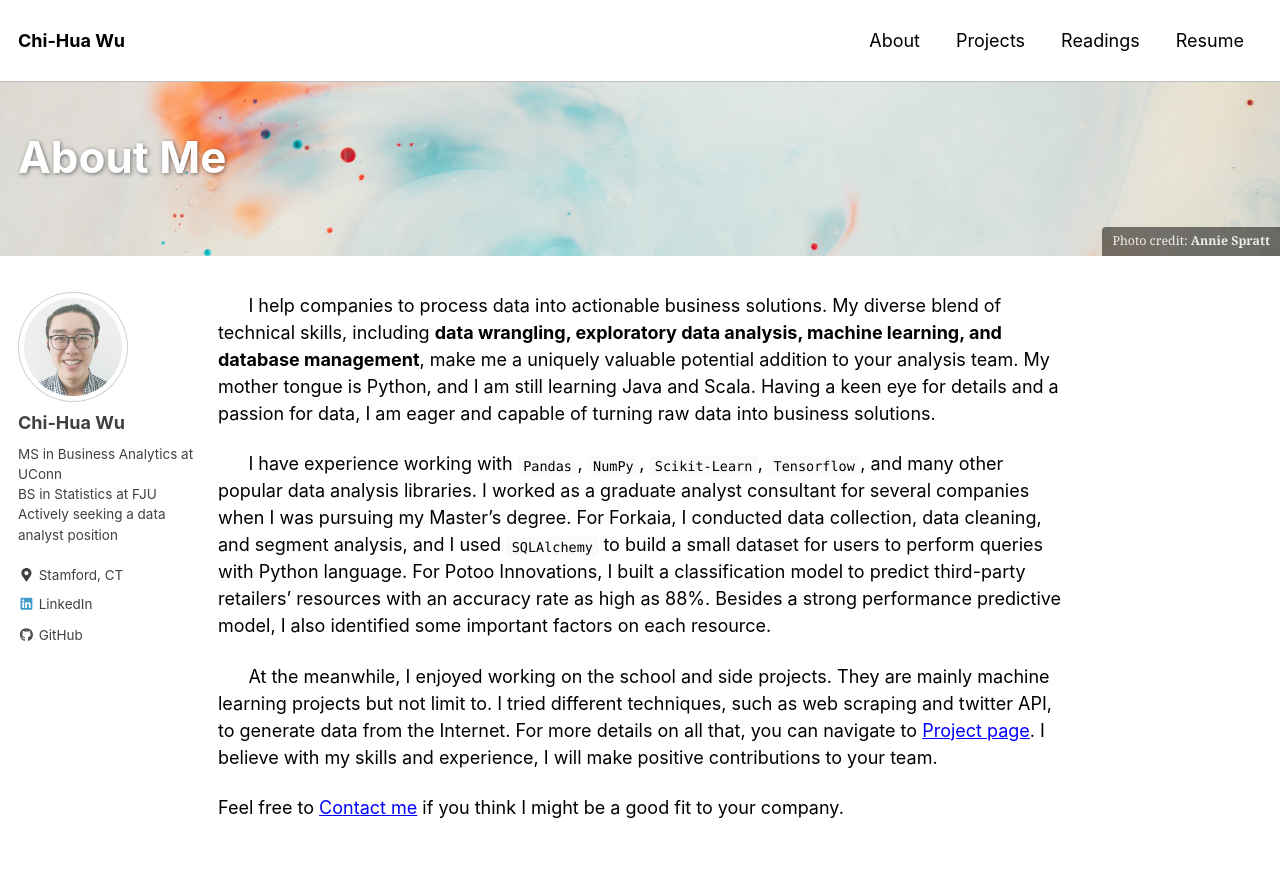
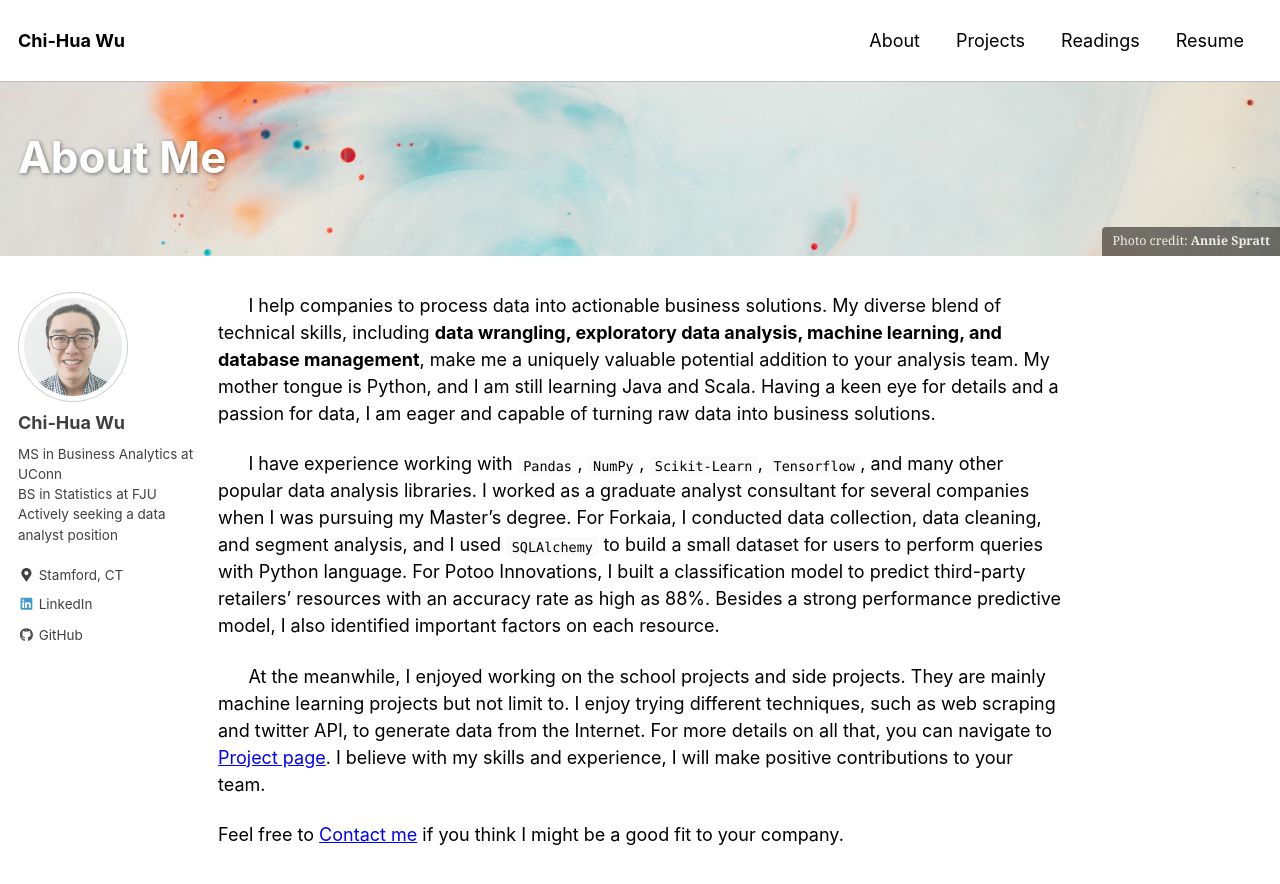
Before and after one commit to chw18019/chw18019.github.io, a Jekyll site: the page built from _pages/about.md, in a window 1280 px wide and 900 px high. Shown: the top 884 px of the window. Built offline with Jekyll 4.4.1, drawn with Linux system fonts in a browser that asks for light colours; nearby versions of some CDN libraries.

Commit message:
Update about.md

```diff
--- a/_pages/about.md
+++ b/_pages/about.md
@@ -7,8 +7,8 @@
 ---
 &nbsp;&nbsp;&nbsp;&nbsp;&nbsp;&nbsp;I help companies to process data into actionable business solutions. My diverse blend of technical skills, including **data wrangling, exploratory data analysis, machine learning, and database management**, make me a uniquely valuable potential addition to your analysis team. My mother tongue is Python, and I am still learning Java and Scala. Having a keen eye for details and a passion for data, I am eager and capable of turning raw data into business solutions.
 
-&nbsp;&nbsp;&nbsp;&nbsp;&nbsp;&nbsp;I have experience working with `Pandas`, `NumPy`, `Scikit-Learn`, `Tensorflow`, and many other popular data analysis libraries. I worked as a graduate analyst consultant for several companies when I was pursuing my Master's degree. For Forkaia, I conducted data collection, data cleaning, and segment analysis, and I used `SQLAlchemy` to build a small dataset for users to perform queries with Python language. For Potoo Innovations, I built a classification model to predict third-party retailers’ resources with an accuracy rate as high as 88%. Besides a strong performance predictive model, I also identified some important factors on each resource.
+&nbsp;&nbsp;&nbsp;&nbsp;&nbsp;&nbsp;I have experience working with `Pandas`, `NumPy`, `Scikit-Learn`, `Tensorflow`, and many other popular data analysis libraries. I worked as a graduate analyst consultant for several companies when I was pursuing my Master's degree. For Forkaia, I conducted data collection, data cleaning, and segment analysis, and I used `SQLAlchemy` to build a small dataset for users to perform queries with Python language. For Potoo Innovations, I built a classification model to predict third-party retailers’ resources with an accuracy rate as high as 88%. Besides a strong performance predictive model, I also identified important factors on each resource.
 
-&nbsp;&nbsp;&nbsp;&nbsp;&nbsp;&nbsp;At the meanwhile, I enjoyed working on the school and side projects. They are mainly machine learning projects but not limit to. I tried different techniques, such as web scraping and twitter API, to generate data from the Internet. For more details on all that, you can navigate to [Project page](https://chw18019.github.io/projects). I believe with my skills and experience, I will make positive contributions to your team.
+&nbsp;&nbsp;&nbsp;&nbsp;&nbsp;&nbsp;At the meanwhile, I enjoyed working on the school projects and side projects. They are mainly machine learning projects but not limit to. I enjoy trying different techniques, such as web scraping and twitter API, to generate data from the Internet. For more details on all that, you can navigate to [Project page](https://chw18019.github.io/projects). I believe with my skills and experience, I will make positive contributions to your team.
 
 Feel free to [Contact me](mailto:chi-hua.wu@uconn.edu?subject=[GithubPages]) if you think I might be a good fit to your company.
```
